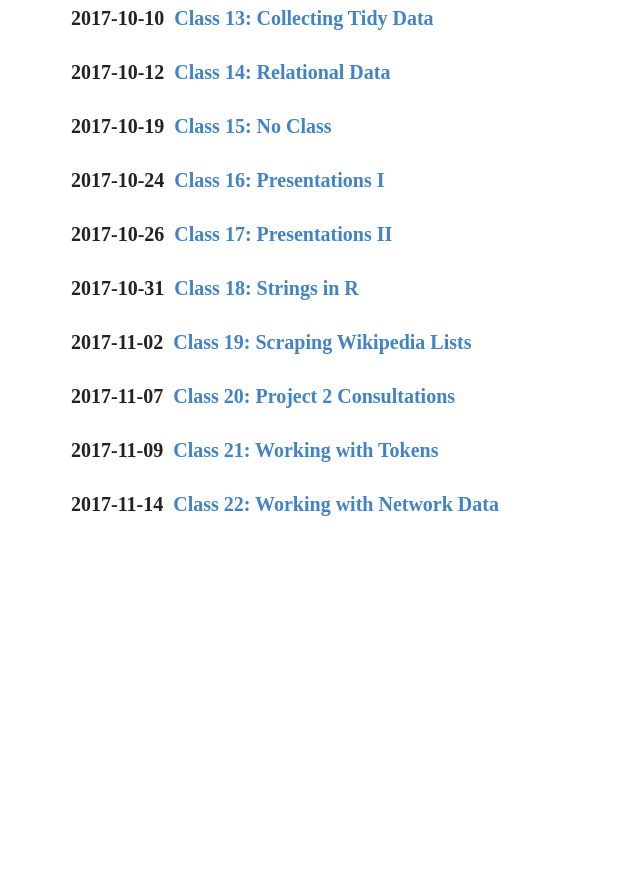
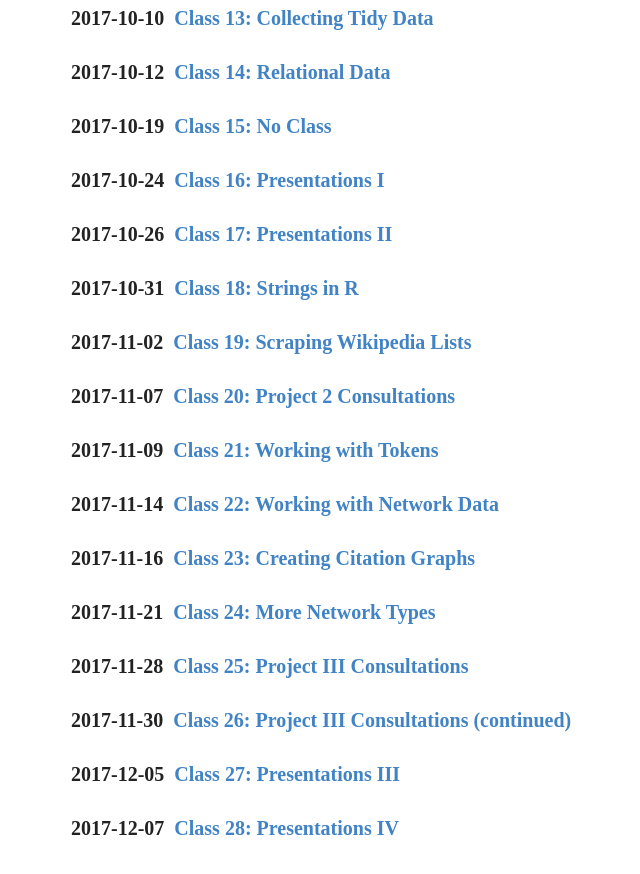
Before and after one commit to statsmaths/stat289-f17, a Jekyll site: the page built from index.html, in a window 1280 px wide and 900 px high, scrolled down 1248 px. Shown: the top 874 px of the window, without its empty margins (184-824 px from the left). Built offline with Jekyll 4.4.1, drawn with Linux system fonts in a browser that asks for light colours; before the commit the page ends 1824 px from its top, so only the background shows below that.

Commit message:
finish links for semester

```diff
--- a/index.html
+++ b/index.html
@@ -66,16 +66,16 @@ Rubric: <b><a href="assets/syllabus/data_hypothesis_rubric.pdf">project 2</a></b
 
     <h3><strong>2017-11-14</strong>&nbsp;&nbsp;<a href="/stat289/class22/">Class 22: Working with Network Data</a></h3>
 
-    <!--     <h3><strong>2017-11-16</strong>&nbsp;&nbsp;<a href="/stat289/class23/">Class 23: Shape Files and Spatial Joins</a></h3>
+    <h3><strong>2017-11-16</strong>&nbsp;&nbsp;<a href="/stat289/class23/">Class 23: Creating Citation Graphs</a></h3>
 
-    <h3><strong>2017-11-21</strong>&nbsp;&nbsp;<a href="/stat289/class24/">Class 24: Project Consultations</a></h3>
+    <h3><strong>2017-11-21</strong>&nbsp;&nbsp;<a href="/stat289/class24/">Class 24: More Network Types</a></h3>
 
-    <h3><strong>2017-11-28</strong>&nbsp;&nbsp;<a href="/stat289/class25/">Class 25: Working with Factors</a></h3>
+    <h3><strong>2017-11-28</strong>&nbsp;&nbsp;<a href="/stat289/class25/">Class 25: Project III Consultations</a></h3>
 
-    <h3><strong>2017-11-30</strong>&nbsp;&nbsp;<a href="/stat289/class26/">Class 26: Working with Dates</a></h3>
+    <h3><strong>2017-11-30</strong>&nbsp;&nbsp;<a href="/stat289/class26/">Class 26: Project III Consultations (continued)</a></h3>
 
     <h3><strong>2017-12-05</strong>&nbsp;&nbsp;<a href="/stat289/class27/">Class 27: Presentations III</a></h3>
 
-    <h3><strong>2017-12-07</strong>&nbsp;&nbsp;<a href="/stat289/class28/">Class 28: Presentations IV</a></h3> -->
+    <h3><strong>2017-12-07</strong>&nbsp;&nbsp;<a href="/stat289/class28/">Class 28: Presentations IV</a></h3>
 
 </div>
--- a/labs.html
+++ b/labs.html
@@ -26,5 +26,6 @@ layout: default
     <li><a href="https://statsmaths.github.io/stat289_lab_templates/lab18.R">lab18.R</a></li>
     <li><a href="https://statsmaths.github.io/stat289_lab_templates/lab19.R">lab19.R</a></li>
     <li><a href="https://statsmaths.github.io/stat289_lab_templates/lab22.R">lab22.R</a></li>
+    <li><a href="https://statsmaths.github.io/stat289_lab_templates/lab23.R">lab23.R</a></li>
   </ul>
 </div>
--- a/source.html
+++ b/source.html
@@ -31,5 +31,7 @@ layout: default
     <li><a href="https://raw.githubusercontent.com/statsmaths/stat289/master/_posts/2017-11-07-class20.Rmd">class20.Rmd</a></li>
     <li><a href="https://raw.githubusercontent.com/statsmaths/stat289/master/_posts/2017-11-09-class21.Rmd">class21.Rmd</a></li>
     <li><a href="https://raw.githubusercontent.com/statsmaths/stat289/master/_posts/2017-11-14-class22.Rmd">class22.Rmd</a></li>
+    <li><a href="https://raw.githubusercontent.com/statsmaths/stat289/master/_posts/2017-11-16-class23.Rmd">class23.Rmd</a></li>
+    <li><a href="https://raw.githubusercontent.com/statsmaths/stat289/master/_posts/2017-11-21-class24.Rmd">class24.Rmd</a></li>
   </ul>
 </div>
```
